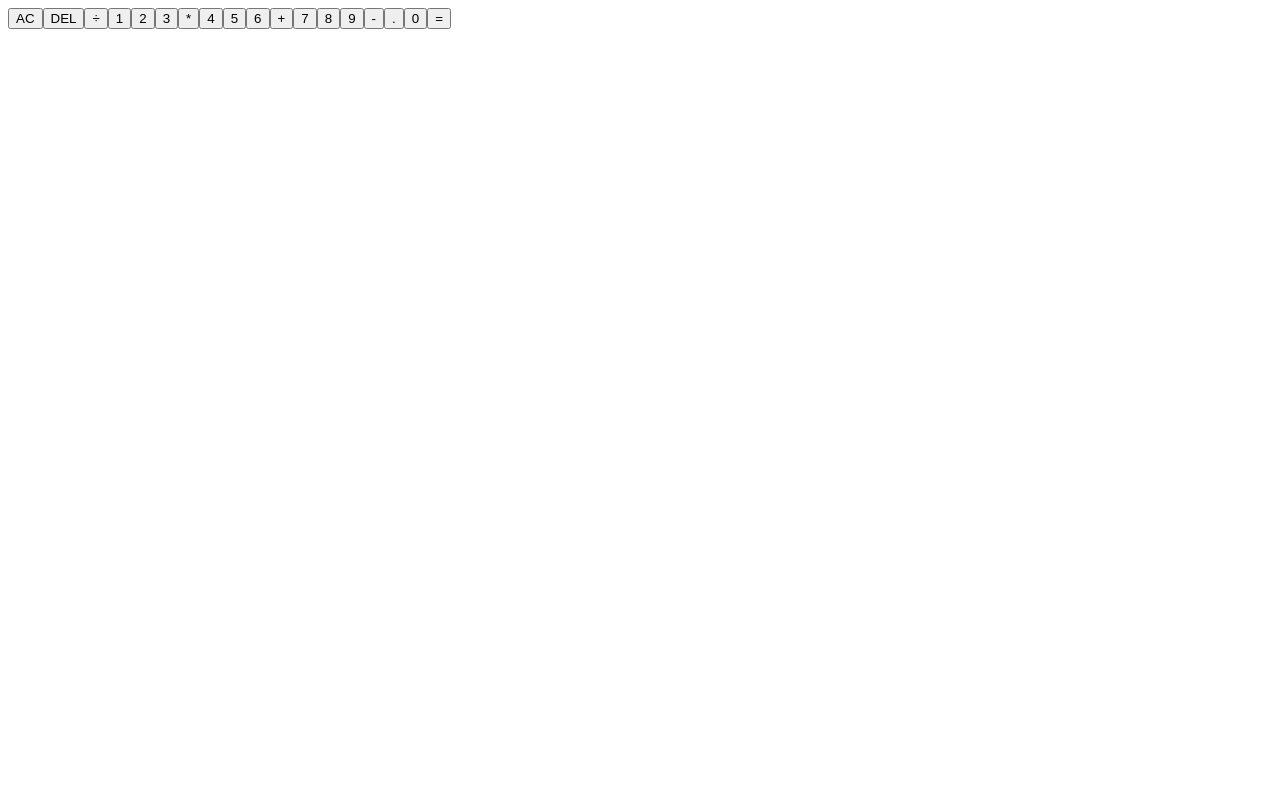
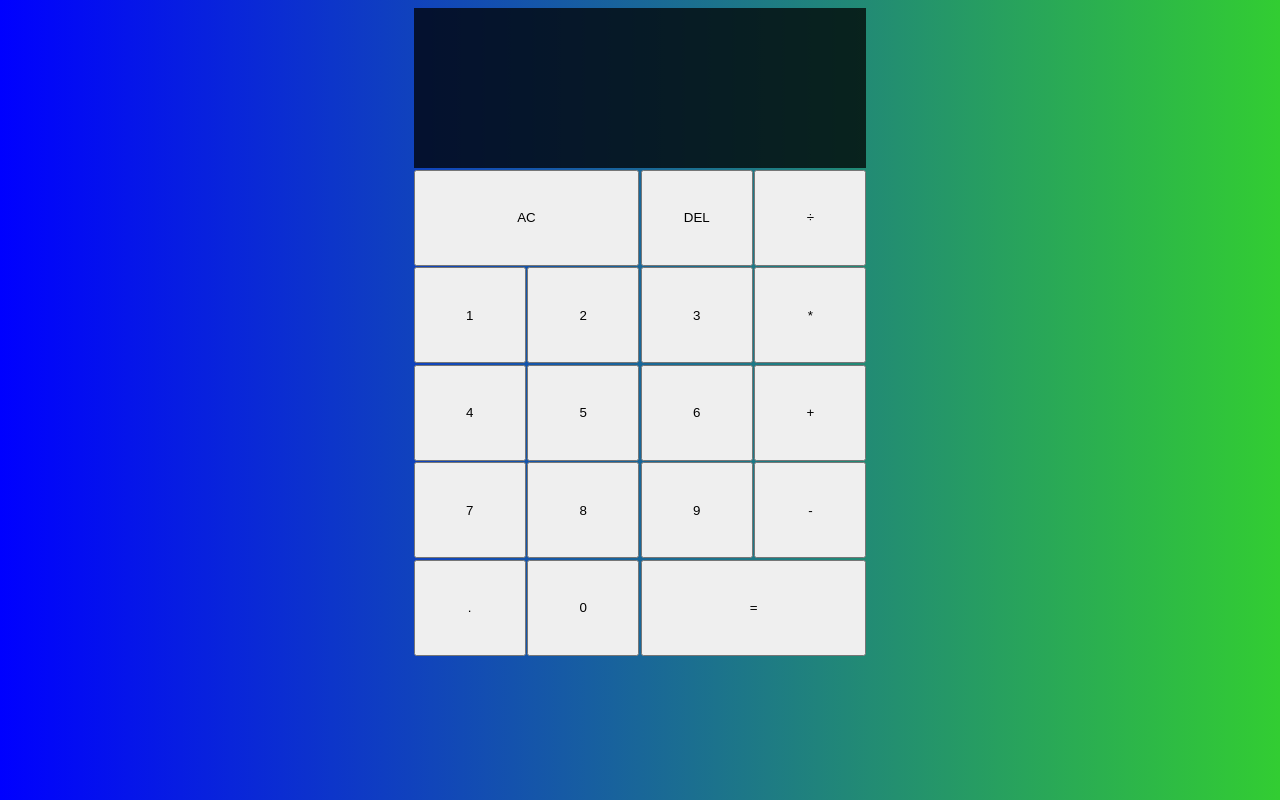
Before and after one commit to gunny18/React-calculator, a React (Vite) app in the folder app/: page / in a window 1280 px wide. Built offline with nearby package versions, Linux system fonts and the light colour scheme.

Commit message:
Calculator app grid structure style

```diff
--- a/app/src/App.css
+++ b/app/src/App.css
@@ -0,0 +1,21 @@
+body {
+  background: linear-gradient(to right, blue, limegreen);
+}
+
+.calculator-grid {
+  display: grid;
+  place-content: center;
+  grid-template-columns: repeat(4, 7rem);
+  grid-template-rows: 10rem repeat(5, 6rem);
+  gap: 0.1rem;
+}
+
+.output {
+  background-color: rgba(0, 0, 0, 0.75);
+  /* grid-column: 1/-1; */
+  grid-column: span 4;
+}
+
+.span-two {
+  grid-column: span 2;
+}
```
